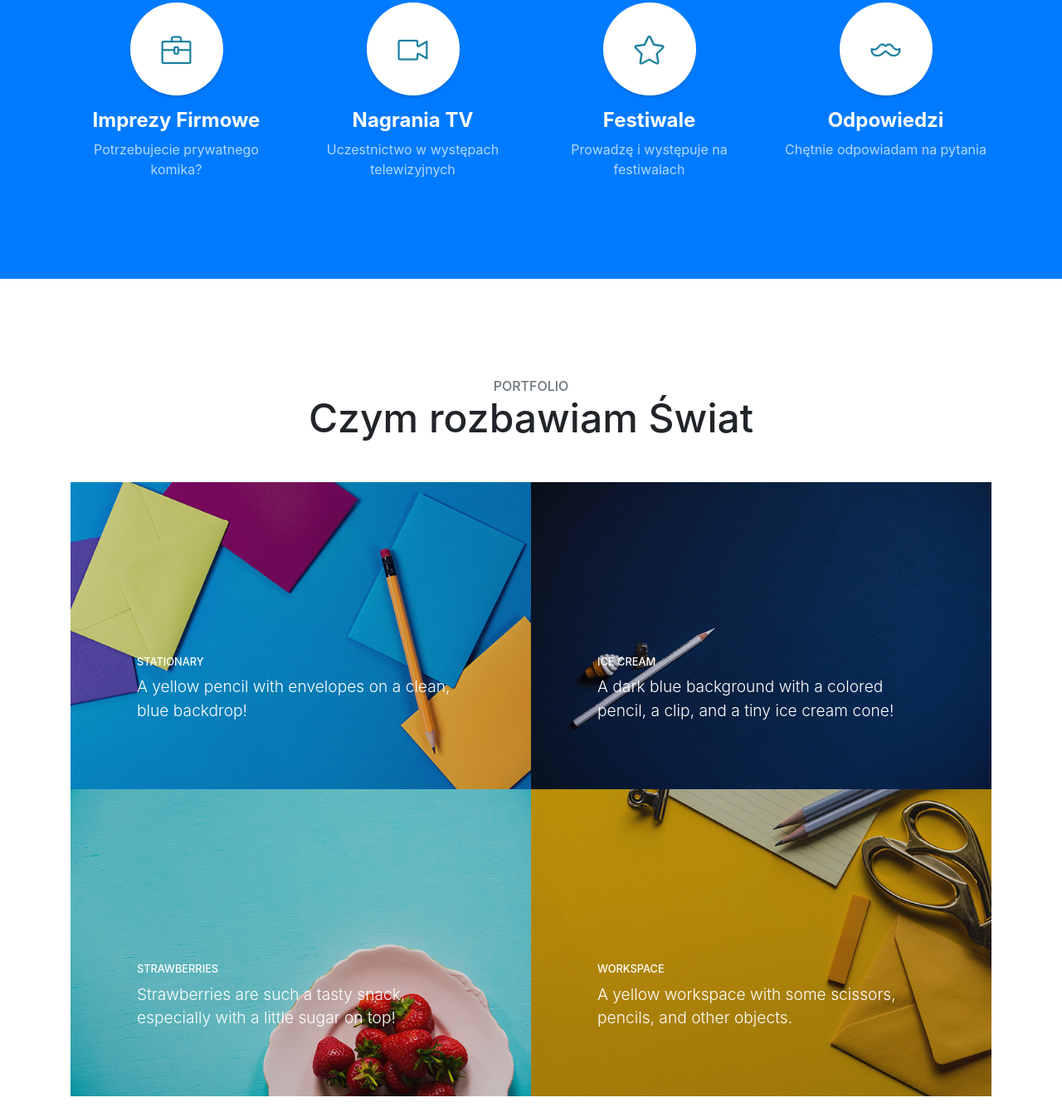
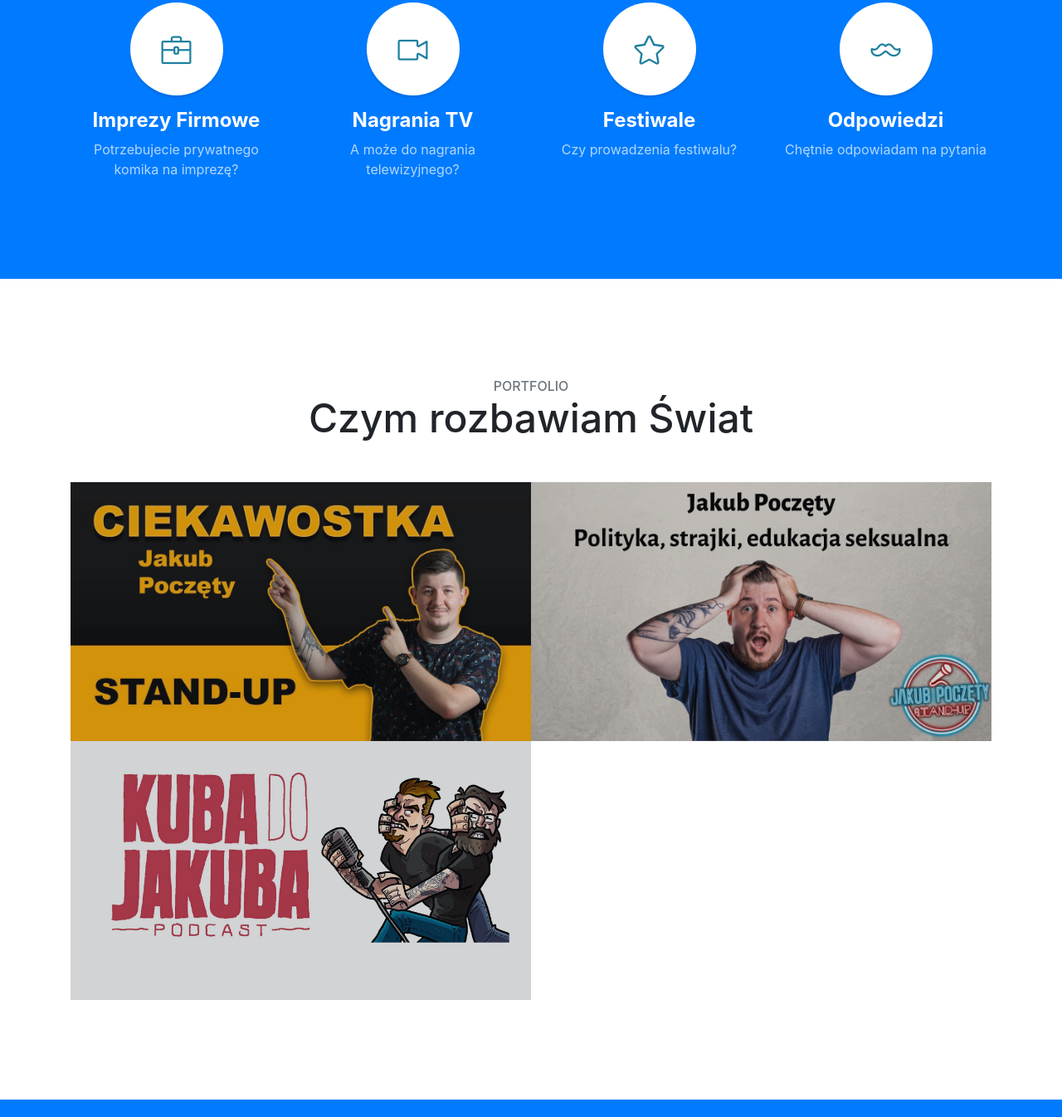
Before and after one commit to xaaza007/gonzoStandup, a website with bundled scripts: page index.html in a window 1280 px wide. Shown: the part 1614-2960 px from the top of the page at 83% size. Built offline with nearby package versions, Linux system fonts and the light colour scheme.

Commit message:
img headers added minior fixs

```diff
--- a/index.html
+++ b/index.html
@@ -104,7 +104,7 @@
           <h4>
             <strong>Imprezy Firmowe</strong>
           </h4>
-          <p class="text-faded mb-0">Potrzebujecie prywatnego komika?</p>
+          <p class="text-faded mb-0">Potrzebujecie prywatnego komika na imprezę?</p>
         </div>
         <div class="col-lg-3 col-md-6 mb-5 mb-lg-0">
           <span class="service-icon rounded-circle mx-auto mb-3">
@@ -113,7 +113,7 @@
           <h4>
             <strong>Nagrania TV</strong>
           </h4>
-          <p class="text-faded mb-0">Uczestnictwo w występach telewizyjnych</p>
+          <p class="text-faded mb-0">A może do nagrania telewizyjnego?</p>
         </div>
         <div class="col-lg-3 col-md-6 mb-5 mb-md-0">
           <span class="service-icon rounded-circle mx-auto mb-3">
@@ -122,7 +122,7 @@
           <h4>
             <strong>Festiwale</strong>
           </h4>
-          <p class="text-faded mb-0">Prowadzę i występuje na festiwalach</p>
+          <p class="text-faded mb-0">Czy prowadzenia festiwalu?</p>
         </div>
         <div class="col-lg-3 col-md-6">
           <span class="service-icon rounded-circle mx-auto mb-3">
@@ -147,38 +147,39 @@
       </div>
       <div class="row no-gutters">
         <div class="col-lg-6">
-          <a class="portfolio-item" href="#">
+          <a class="portfolio-item" href="https://www.youtube.com/watch?v=4cEbTvGSC-A" target="_blank">
             <span class="caption">
               <span class="caption-content">
-                <h2>Stationary</h2>
-                <p class="mb-0">A yellow pencil with envelopes on a clean, blue backdrop!</p>
+                <h2></h2>
+                <p class="mb-0"></p>
               </span>
             </span>
-            <img class="img-fluid" src="img/portfolio-1.jpg" alt="">
+            <img class="img-fluid" src="img/gonzo-1.jpg" alt="">
           </a>
         </div>
         <div class="col-lg-6">
-          <a class="portfolio-item" href="#">
+          <a class="portfolio-item" href="https://www.youtube.com/watch?v=X6qSWlwxyTw" target="_blank">
             <span class="caption">
               <span class="caption-content">
-                <h2>Ice Cream</h2>
-                <p class="mb-0">A dark blue background with a colored pencil, a clip, and a tiny ice cream cone!</p>
+                <h2></h2>
+                <p class="mb-0"></p>
               </span>
             </span>
-            <img class="img-fluid" src="img/portfolio-2.jpg" alt="">
+            <img class="img-fluid" src="img/gonzo-2.png" alt="">
           </a>
         </div>
         <div class="col-lg-6">
-          <a class="portfolio-item" href="#">
+          <a class="portfolio-item" href="https://open.spotify.com/show/1PNOkcWpbiCld5HEKj4ZGw?si=1O1pgD2qTfGzQmyg-PUaNw" target="_blank">
             <span class="caption">
               <span class="caption-content">
-                <h2>Strawberries</h2>
-                <p class="mb-0">Strawberries are such a tasty snack, especially with a little sugar on top!</p>
+                <h2></h2>
+                <p class="mb-0"></p>
               </span>
             </span>
-            <img class="img-fluid" src="img/portfolio-3.jpg" alt="">
+            <img class="img-fluid" src="img/gonzo-3.png" alt="">
           </a>
         </div>
+        <!--
         <div class="col-lg-6">
           <a class="portfolio-item" href="#">
             <span class="caption">
@@ -190,6 +191,7 @@
             <img class="img-fluid" src="img/portfolio-4.jpg" alt="">
           </a>
         </div>
+      -->
       </div>
     </div>
   </section>
@@ -200,7 +202,7 @@
       <h2 class="mb-4">Skontaktuj się ze mną</h2>
       <a href="mailto:poczety.standup@gmail.com" class="btn btn-xl btn-light mr-4"><i class="icon-envelope"
           style="margin-right: 5px;"></i>Napisz</a>
-      <a href="tel:504-147-331" class="btn btn-xl btn-dark"><i class="icon-phone"
+      <a href="tel:501-773-587" class="btn btn-xl btn-dark"><i class="icon-phone"
           style="margin-right: 5px;"></i>Zadzwoń</a>
     </div>
   </section>
```
Also changed, not shown: img/gonzo-1.jpg (added), img/gonzo-2.png (added), img/gonzo-3.png (added).
